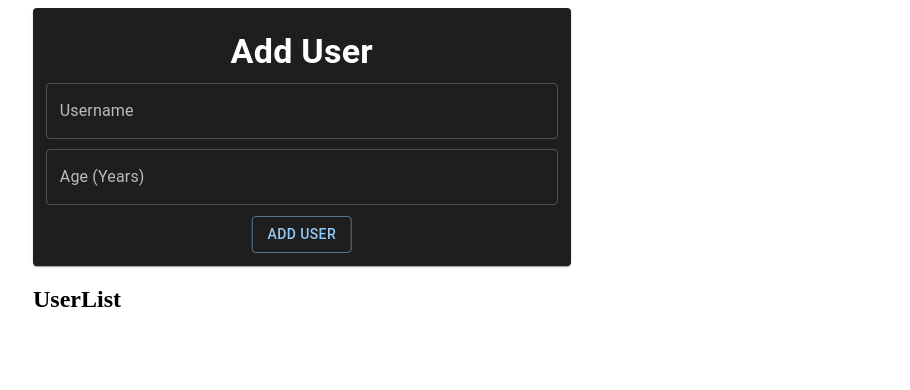
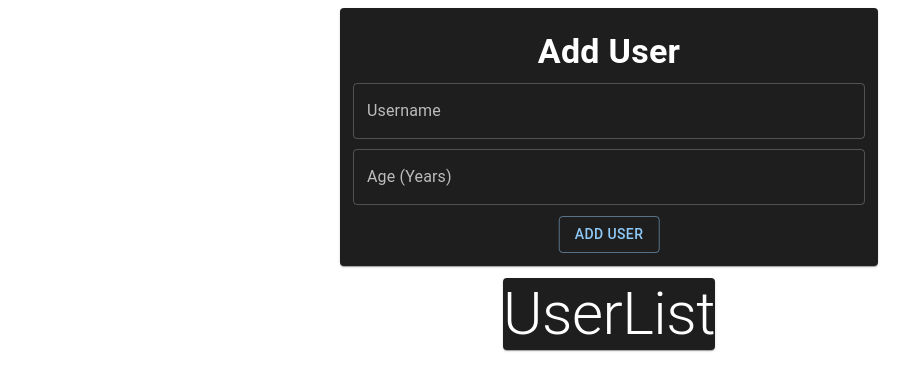
Before and after one commit to EsmaeilSaleh/adduser, a React (Create React App) app: page / in a window 1280 px wide. Shown: the top 390 px of the page, without its empty margins (31-941 px from the left). Built offline with nearby package versions, Linux system fonts and the light colour scheme.

Commit message:
center contents

```diff
--- a/src/App.js
+++ b/src/App.js
@@ -5,7 +5,7 @@ import Container from "@mui/material/Container";
 
 function App() {
   return (
-    <Container sx={{ display: "flex", flexDirection: 'column', justifyContent: "center" }}>
+    <Container sx={{ display: "flex", flexDirection: 'column', alignItems: "center" }}>
       <AddUser />
       <UserList />
     </Container>
--- a/src/components/Users/UserList.js
+++ b/src/components/Users/UserList.js
@@ -1,11 +1,14 @@
-import React from 'react'
+import React from "react";
+
+import Card from "@mui/material/Card";
+import Typography from '@mui/material/Typography';
 
 const UserList = () => {
-        return (
-                <div>
-                        <h2>UserList</h2>
-                </div>
-                )
-}
+  return (
+    <Card sx={{ marginTop: '0.8em' }}>
+      <Typography variant="h2">UserList</Typography>
+    </Card>
+  );
+};
 
-export default UserList
+export default UserList;
```
